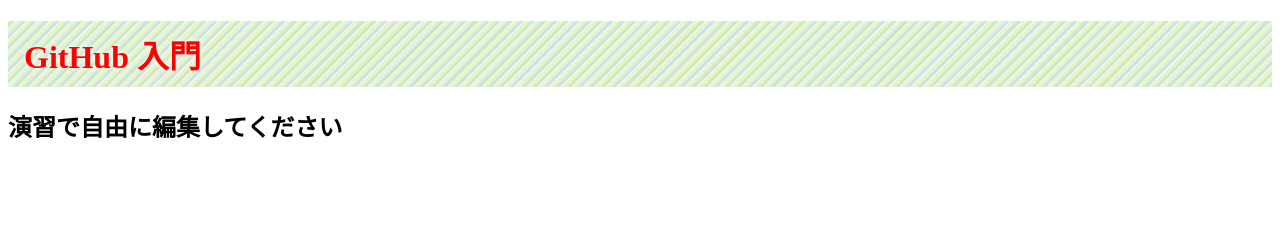
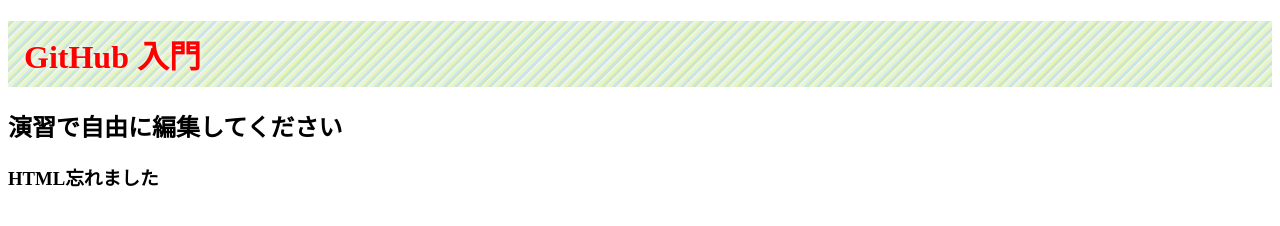
Before and after one commit to shiori-tech/github_ws, a plain HTML site: page index.html in a window 1280 px wide. Drawn offline with Linux system fonts and the light colour scheme.

Commit message:
本文入れました

```diff
--- a/index.html
+++ b/index.html
@@ -7,6 +7,7 @@
   <body>
     <h1>GitHub 入門</h1>
     <h2>演習で自由に編集してください</h2>
+    <h3>HTML忘れました</h3>
 
     <!-- 変更箇所に困ったら下記のコメントアウトを外してください -->
     <!--<div id="target">ここをクリックするとアラート発生</div>-->
```
